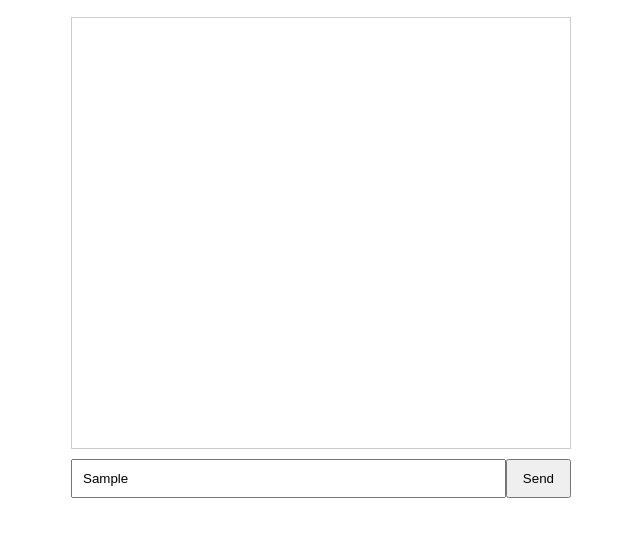
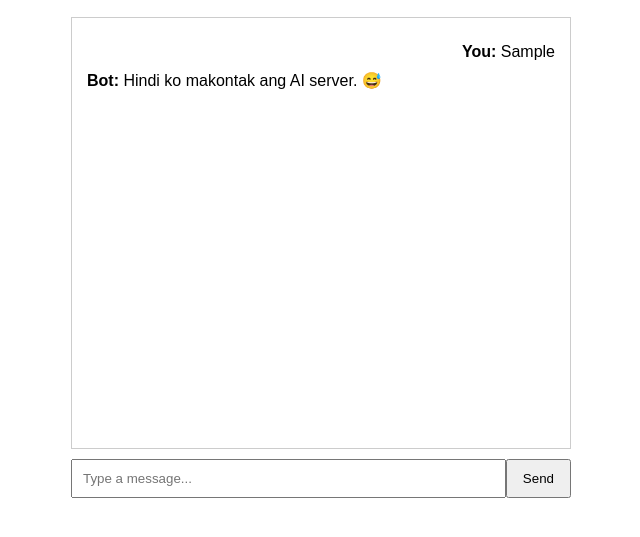
Before and after one commit to d69barrion-web/MyChatbot, a website: page index.html in a window 1280 px wide. Both pictures are taken after typing "Sample" into the empty fields and a click on the button "Send". Shown: the part 61-598 px from the top of the page, without its empty margins (319-959 px from the left). Drawn offline with Linux system fonts and the light colour scheme; no server answers.

Commit message:
Make sendMessage function async and trim input
Refactor sendMessage function to be asynchronous and improve input handling.

```diff
--- a/index.html
+++ b/index.html
@@ -58,37 +58,55 @@
 
     <script>
 
-        function sendMessage() {
+        async function sendMessage() {
 
     let input = document.getElementById("message");
-    let text = input.value;
+    let text = input.value.trim();
 
     if (text === "") return;
 
+    // Ipakita ang message ng user
     addMessage("You", text, "user");
 
-    let message = text.toLowerCase();
+    // Linisin ang input
+    input.value = "";
 
-    let response;
+    try {
 
-    if (message === "hello") {
-        response = "Hello! 👋";
+        const response = await fetch(
+            "https://mychatbot-ct9m.onrender.com/chat",
+            {
+                method: "POST",
+
+                headers: {
+                    "Content-Type": "application/json"
+                },
+
+                body: JSON.stringify({
+                    message: text
+                })
+            }
+        );
+
+        const data = await response.json();
+
+        if (response.ok) {
+            addMessage("Bot", data.reply, "bot");
+        } else {
+            addMessage("Bot", "May problema sa server. 😅", "bot");
+        }
+
+    } catch (error) {
+
+        console.error(error);
+
+        addMessage(
+            "Bot",
+            "Hindi ko makontak ang AI server. 😅",
+            "bot"
+        );
     }
-    else if (message === "sino ka?") {
-        response = "Ako ang MyChatbot. 🤖";
-    }
-    else if (message === "bye") {
-        response = "Goodbye! 👋";
-    }
-    else {
-        response = "Hmm... hindi ko pa alam ang sagot diyan. 😅";
-    }
-
-    fetch("https://mychatbot-ct9m.onrender.com/)
-
-    input.value = "";
 }
-
         function addMessage(sender, text, className) {
 
             let chat = document.getElementById("chat");
```
